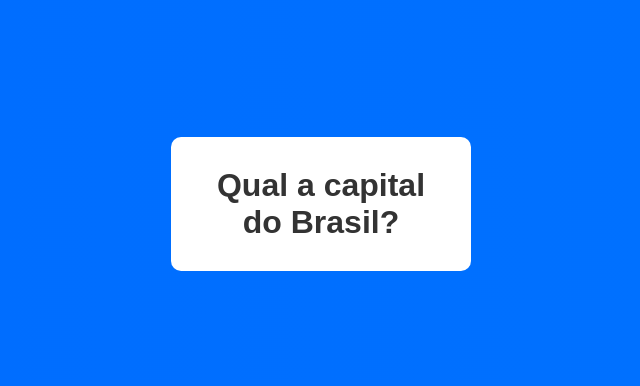
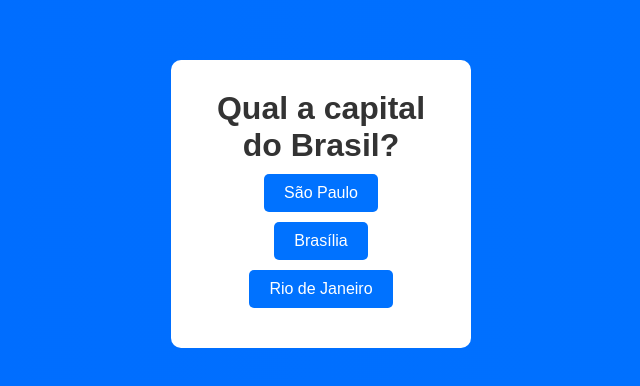
Before and after one commit to bitar011/Plano-de-duas-semanas, a plain HTML site: page dia10 - Quiz/index.html in a window 1280 px wide. Shown: the part 196-582 px from the top of the page, without its empty margins (319-959 px from the left). Drawn offline with Linux system fonts and the light colour scheme.

Commit message:
correção de ids

```diff
--- a/dia10 - Quiz/index.html
+++ b/dia10 - Quiz/index.html
@@ -9,7 +9,7 @@
 <body>
     <div class="quiz-container">
         <h1 id="question">Carregando pergunta...</h1>
-        <div id="ansewrs"></div>
+        <div id="answers"></div>
         <p id="score"></p>
     </div>
 
```
